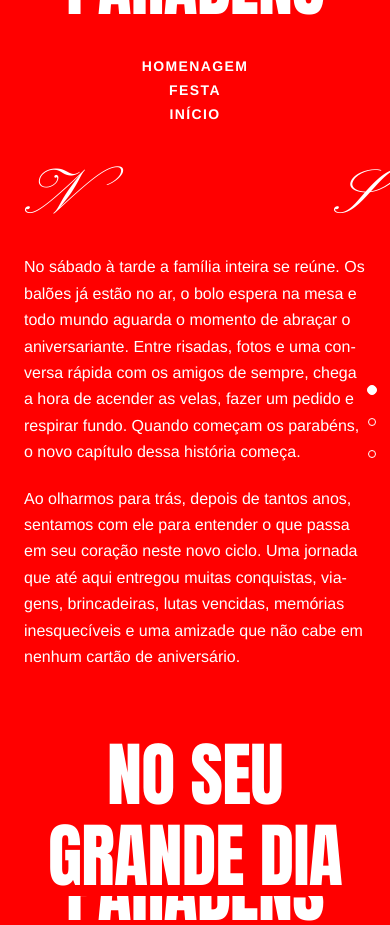
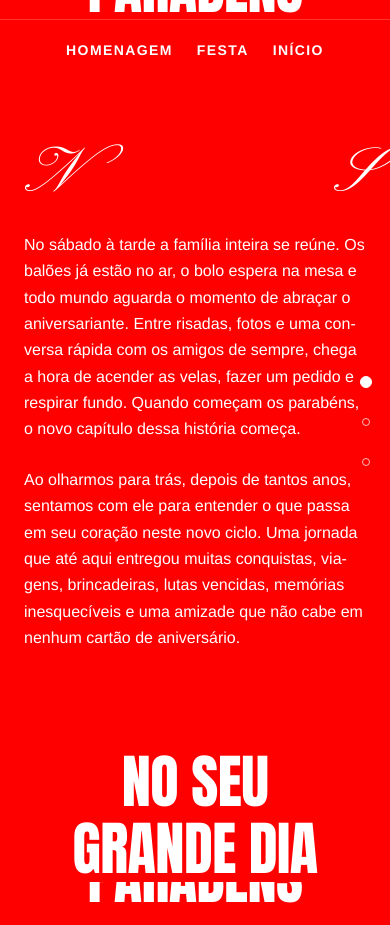
Before and after one commit to Izileth/_lp-coded, a React (Vite) app: page / in a window 390 px wide. Built offline with nearby package versions, Linux system fonts and the light colour scheme.

Commit message:
style: enhance layout and spacing for improved readability and responsiveness

```diff
--- a/src/index.tsx
+++ b/src/index.tsx
@@ -283,11 +283,11 @@ const Appx: FC = () => {
     <main
       ref={root}
       data-pending=""
-      className="w-full overflow-x-clip bg-brand text-white [--fs:18vw] md:[--fs:17vw]"
+      className="w-full overflow-x-clip bg-brand text-white [--fs:clamp(2.5rem,15vw,14rem)] md:[--fs:clamp(3rem,13vw,14rem)]"
     >
-      {/* Indicador lateral */}
-      <nav aria-label="Seções" className="fixed right-2 top-1/2 z-50 -translate-y-1/2 md:right-5">
-        <ul className="flex flex-col gap-3">
+      {/* ── Indicador lateral de seção ── */}
+      <nav aria-label="Seções" className="fixed right-3 top-1/2 z-50 -translate-y-1/2 md:right-6">
+        <ul className="flex flex-col gap-4">
           {SECTIONS.map(({ id, label }, i) => (
             <li key={id}>
               <a
@@ -296,26 +296,28 @@ const Appx: FC = () => {
                 data-active={i === 0}
                 aria-label={label}
                 aria-current={i === 0 ? "true" : undefined}
-                className="group flex h-5 w-5 items-center justify-center focus-visible:outline-none"
+                className="group flex h-6 w-6 items-center justify-center focus-visible:outline-none"
               >
-                <span className="block h-2 w-2 rounded-full border border-white bg-transparent transition-all duration-300 group-hover:scale-125 group-focus-visible:ring-2 group-focus-visible:ring-white group-focus-visible:ring-offset-2 group-focus-visible:ring-offset-brand group-data-[active=true]:h-2.5 group-data-[active=true]:w-2.5 group-data-[active=true]:bg-white" />
+                <span className="block h-2 w-2 rounded-full border border-white/70 bg-transparent transition-all duration-300 group-hover:scale-125 group-focus-visible:ring-2 group-focus-visible:ring-white group-focus-visible:ring-offset-2 group-focus-visible:ring-offset-brand group-data-[active=true]:h-3 group-data-[active=true]:w-3 group-data-[active=true]:border-white group-data-[active=true]:bg-white" />
               </a>
             </li>
           ))}
         </ul>
       </nav>
 
-      {/* 1 · INÍCIO */}
+      {/* ── 1 · INÍCIO ── */}
       <section id="topo" tabIndex={-1} data-hide className="focus:outline-none">
+        {/* Fatia superior de PARABÉNS */}
         <Sliver text={CONTENT.cropped} edge="top" />
 
-        <nav data-nav aria-label="Principal" className="pt-8 md:pt-10">
-          <ul className={`flex flex-col items-center ${NAV_TEXT} ${MASK_PAD}`}>
+        {/* Navegação principal — layout horizontal em qualquer tela */}
+        <nav data-nav aria-label="Principal" className="border-t border-white/20">
+          <ul className={`flex items-center justify-center gap-6 px-4 py-5 ${NAV_TEXT} ${MASK_PAD} sm:gap-10 md:gap-14 md:py-7`}>
             {CONTENT.nav.map((item) => (
               <li key={item.label}>
                 <a
                   href={item.href}
-                  className="block py-0.5 underline-offset-4 hover:underline focus-visible:underline focus-visible:outline-none"
+                  className="relative py-1 after:absolute after:inset-x-0 after:bottom-0 after:h-px after:origin-left after:scale-x-0 after:bg-white after:transition-transform after:duration-300 hover:after:scale-x-100 focus-visible:outline-none focus-visible:after:scale-x-100"
                 >
                   {item.label}
                 </a>
@@ -325,41 +327,54 @@ const Appx: FC = () => {
         </nav>
       </section>
 
-      {/* 2 · HOMENAGEM */}
+      {/* ── 2 · HOMENAGEM ── */}
       <section
         id="homenagem"
         tabIndex={-1}
         data-hide
-        className="px-6 py-10 focus:outline-none md:px-10 md:py-14"
+        className="px-6 py-16 focus:outline-none md:px-12 md:py-24"
       >
-        <div className="mx-auto grid w-full max-w-6xl grid-cols-2 items-center gap-y-6 lg:grid-cols-[1fr_minmax(0,38rem)_1fr] lg:gap-x-10 lg:gap-y-0">
-          <div className="flex justify-start lg:justify-center">
+        {/* Grid: iniciais nas pontas, texto no centro */}
+        <div className="mx-auto grid w-full max-w-6xl grid-cols-1 items-center gap-10 md:grid-cols-[auto_1fr_auto] md:gap-12 lg:gap-20">
+          {/* Inicial esquerda */}
+          <div className="hidden justify-center md:flex">
             <Initial letter={left} side="left" />
           </div>
-          <div className="flex justify-end lg:order-3 lg:justify-center">
-            <Initial letter={right} side="right" />
-          </div>
 
+          {/* Parágrafos centrais */}
           <div
             data-paras
-            className="col-span-2 mx-auto flex w-full max-w-[38rem] flex-col gap-5 lg:order-2 lg:col-span-1 lg:max-w-none"
+            className="mx-auto flex w-full max-w-[42rem] flex-col gap-6"
           >
+            {/* Iniciais em mobile (acima do texto) */}
+            <div className="flex items-center justify-between md:hidden">
+              <Initial letter={left} side="left" />
+              <Initial letter={right} side="right" />
+            </div>
+
             {CONTENT.paragraphs.map((text) => (
-              <p key={text} data-para className={`hyphens-auto text-left ${READ} ${MASK_PAD}`}>
+              <p key={text} data-para className={`hyphens-auto ${READ} ${MASK_PAD}`}>
                 {text}
               </p>
             ))}
           </div>
+
+          {/* Inicial direita */}
+          <div className="hidden justify-center md:flex">
+            <Initial letter={right} side="right" />
+          </div>
         </div>
       </section>
 
-      {/* 3 · FESTA */}
-      <section id="festa" tabIndex={-1} data-hide className="pt-6 focus:outline-none md:pt-10">
-        <h2 className={`text-center ${GIANT}`}>
+      {/* ── 3 · FESTA ── */}
+      <section id="festa" tabIndex={-1} data-hide className="pt-8 focus:outline-none md:pt-14">
+        {/* Headline "NO SEU / GRANDE DIA" — sem margens negativas */}
+        <h2 className={`overflow-hidden text-center ${GIANT}`}>
           {CONTENT.headline.map((line) => (
             <GiantLine key={line} text={line} />
           ))}
         </h2>
+        {/* Fatia inferior de PARABÉNS */}
         <Sliver text={CONTENT.cropped} edge="bottom" />
       </section>
     </main>
```
